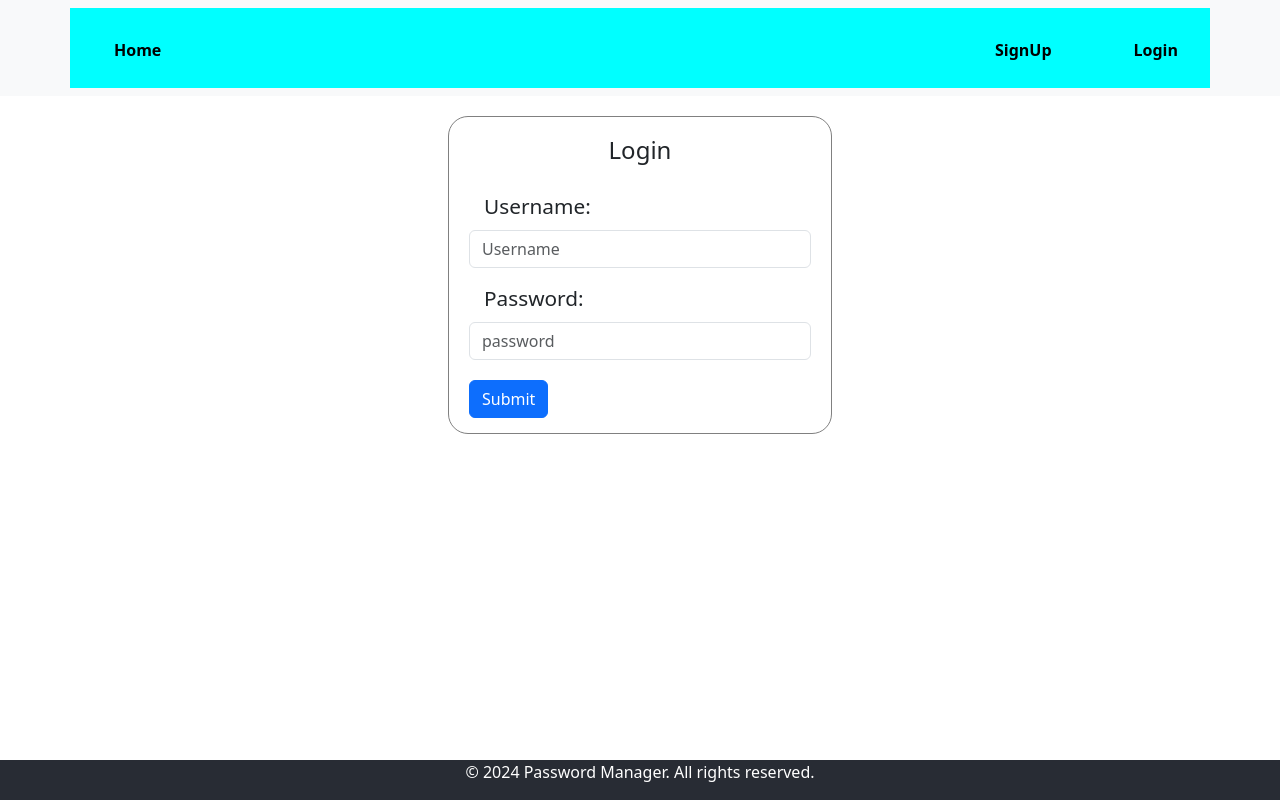
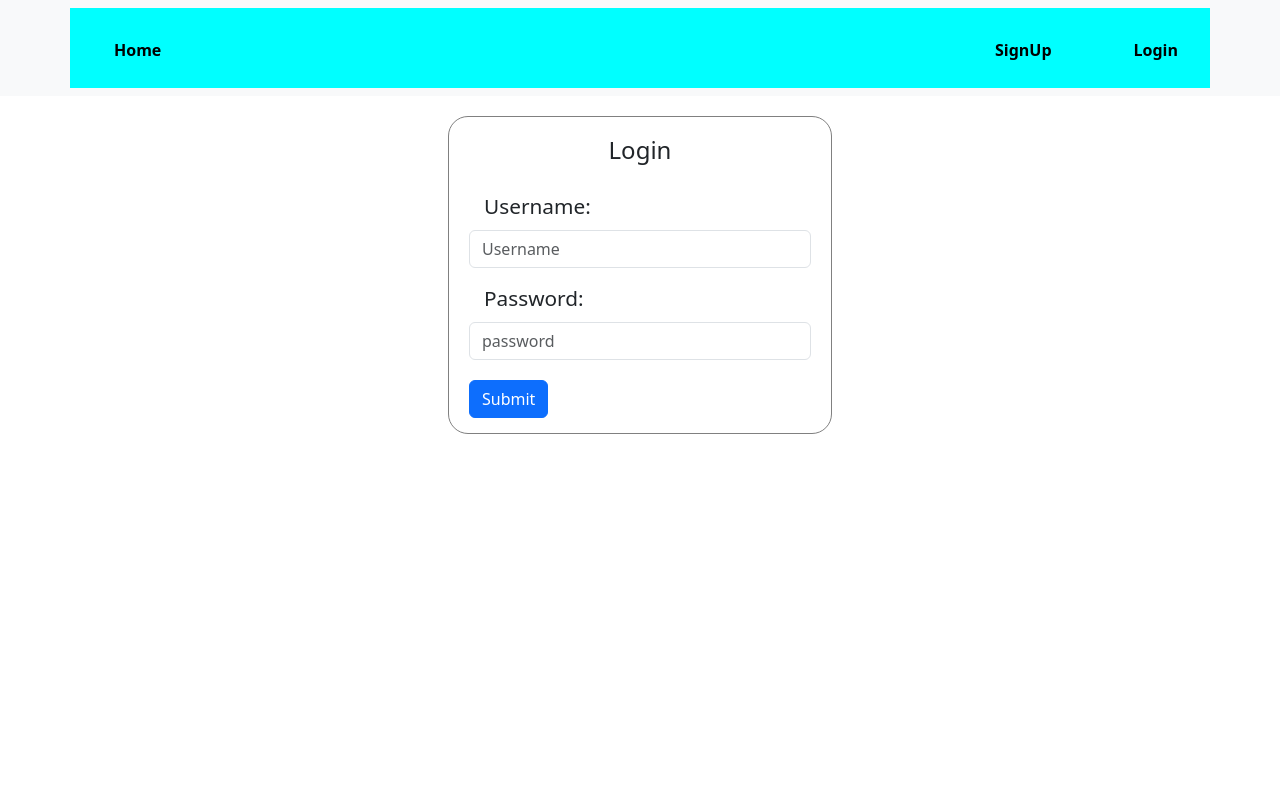
Before and after one commit to Bree-codes/PasswordManager, a React (Create React App) app in the folder passwordmanager/: page /login in a window 1280 px wide. Built offline with nearby package versions, Linux system fonts and the light colour scheme; no server answers.

Commit message:
Footer settings

```diff
--- a/passwordmanager/src/App.jsx
+++ b/passwordmanager/src/App.jsx
@@ -8,7 +8,7 @@ import RefreshAuthentication from "./Pages/Components/RefreshAuthentication";
 
 import ProtectedRoutes from "./Pages/Components/ProtectedRoutes";
 import {Home} from "./Pages/AppPages/Home";
-import {Footer} from "./Pages/AppPages/Footer";
+
 
 
 function App() {
@@ -27,7 +27,7 @@ function App() {
             </Route>
             <Route path={"*"} element={<h1>Page Not Found</h1>} />
         </Routes>
-          <Footer/>
+
       </>);
 }
 
--- a/passwordmanager/src/Pages/AppPages/Home.jsx
+++ b/passwordmanager/src/Pages/AppPages/Home.jsx
@@ -1,6 +1,7 @@
 import {Outlet} from "react-router-dom";
 import secure from "../pics/secure.jpeg"
 import "../styling/Home.css"
+import {Footer} from "./Footer";
 export const Home =()=>{
     return(
         <>
@@ -19,6 +20,7 @@ export const Home =()=>{
 
 
             <Outlet />
+            <Footer/>
         </>
     );
 }
--- a/passwordmanager/src/Pages/AppPages/Login.jsx
+++ b/passwordmanager/src/Pages/AppPages/Login.jsx
@@ -52,5 +52,6 @@ export const    Login=()=>{
                 <Button id={"submit"} type="submit" >Submit</Button>
             </Form>
         </div>
+
     )
 }
```
